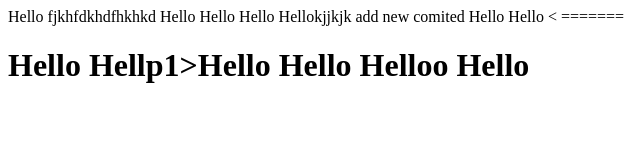
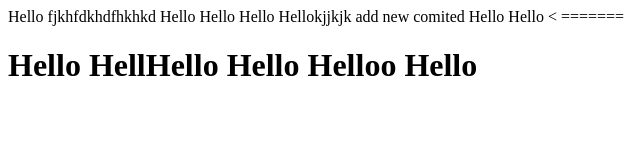
Before and after one commit to AndriiMyko/test_project, a plain HTML site: page index.html in a window 1280 px wide. Shown: the whole page, without its empty margins (0-640 px from the left). Drawn offline with Linux system fonts and the light colour scheme.

Commit message:
Fix HTML tag in header element

```diff
--- a/index.html
+++ b/index.html
@@ -25,6 +25,6 @@ add new comited
 
 
 
-    <h1>Hello Hellp1>Hello Hello Hello</p1>o Hello</h1>
+    <h1>Hello Hell<p1>Hello Hello Hello</p1>o Hello</h1>
   </body>
 </html>
```
